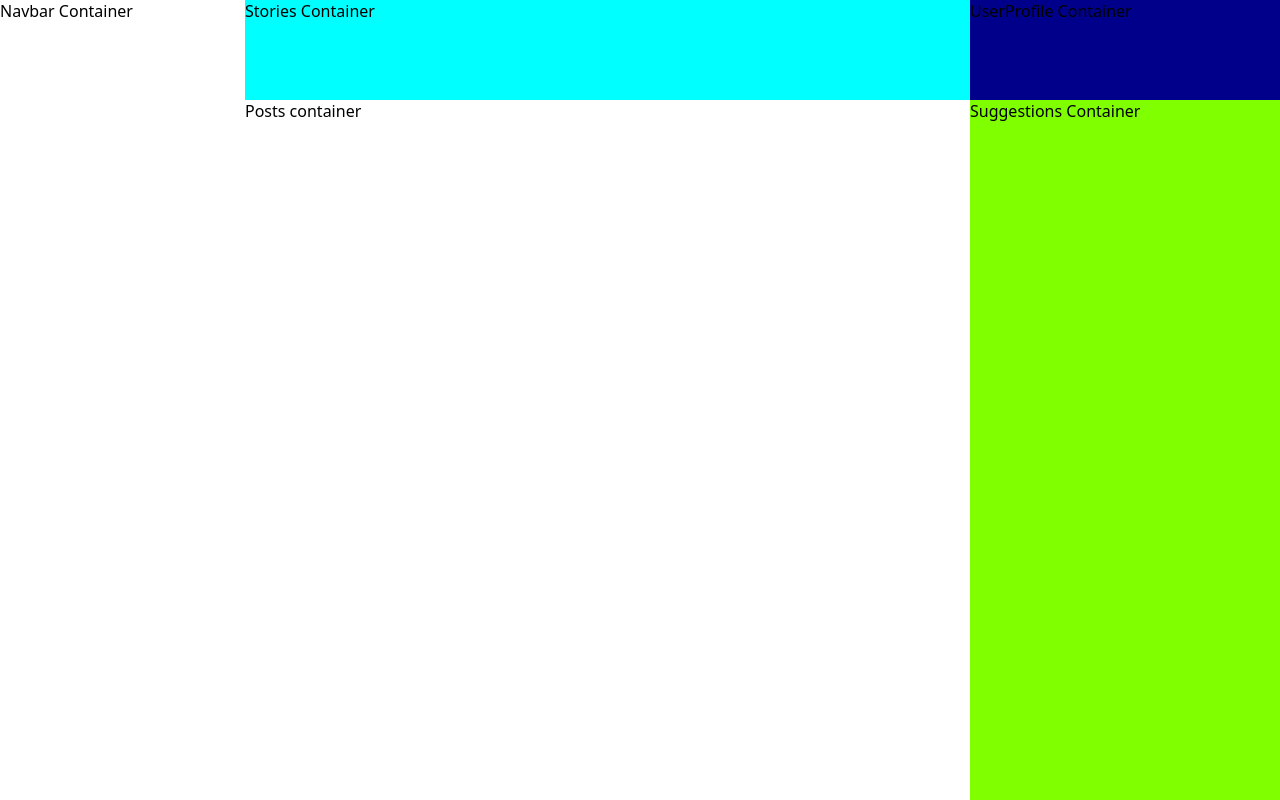
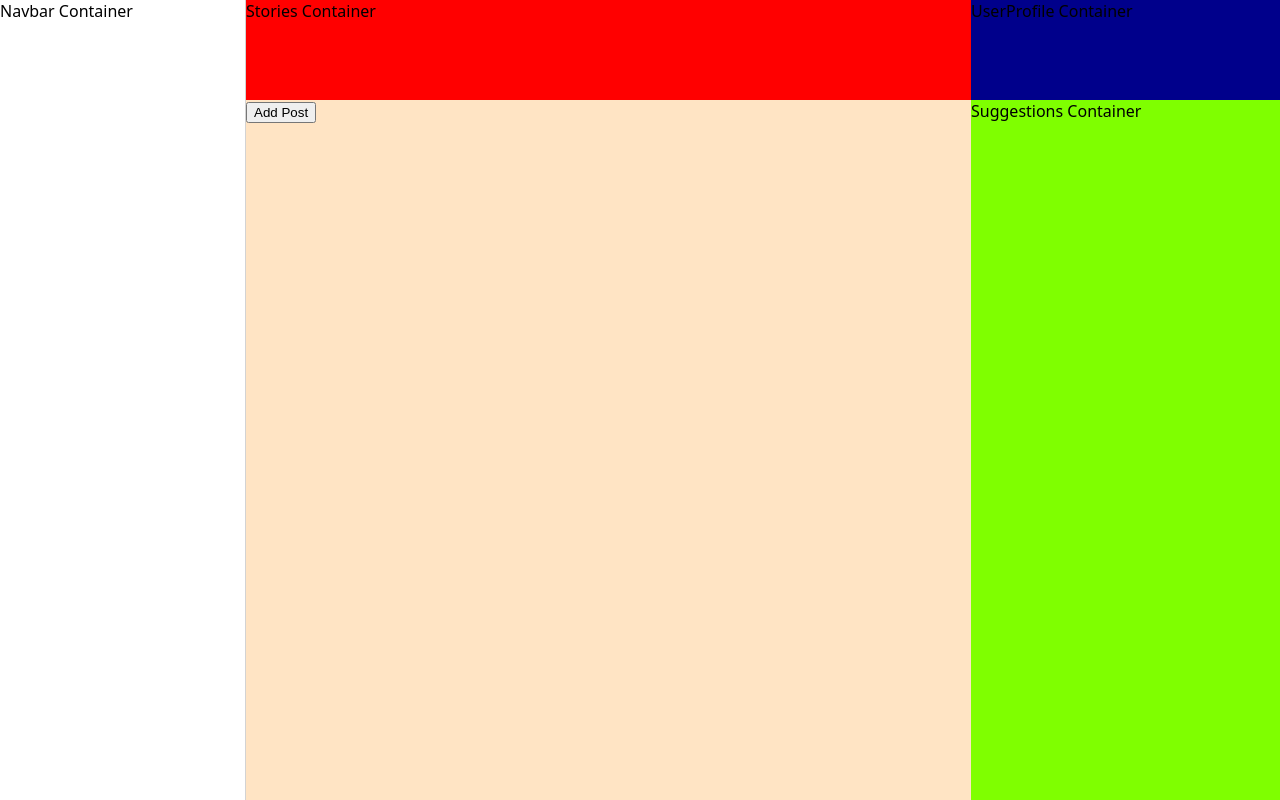
Before and after one commit to sandeep066/ts-instagram, a React (Create React App) app: page / in a window 1280 px wide. Shown: the top 800 px of the page. Built offline with nearby package versions, Linux system fonts and the light colour scheme.

Commit message:
chore: added insta icon,made navbar fixed and removed feed component

```diff
--- a/public/index.html
+++ b/public/index.html
@@ -2,7 +2,7 @@
 <html lang="en">
   <head>
     <meta charset="utf-8" />
-    <link rel="icon" href="%PUBLIC_URL%/favicon.ico" />
+    <link rel="icon" href="%PUBLIC_URL%/ig-icon.png" />
     <meta name="viewport" content="width=device-width, initial-scale=1" />
     <meta name="theme-color" content="#000000" />
     <meta
--- a/src/App.tsx
+++ b/src/App.tsx
@@ -5,11 +5,9 @@ import "./styles/insta-stories-profile.scss";
 import "./styles/insta-posts-sidebar.scss";
 import "./styles/global.css";
 import { PostsProvider } from "./contexts/PostsProvider";
-import Instagram from "./containers/feed/Feed";
 import NavBar from "./containers/navbar/NavBar";
 import Stories from "./containers/stories/Stories";
 import UserProfile from "./containers/userprofile/UserProfile";
-//import Feed from "./containers/feed/Feed";
 import Posts from "./containers/posts/Posts";
 import Suggestions from "./containers/suggestions/Suggestions";
 
@@ -23,7 +21,9 @@ const App: React.FC = () => {
           <UserProfile />
         </div>
         <div className="insta-posts-sidebar">
-          <Posts />
+          <PostsProvider>
+            <Posts />
+          </PostsProvider>
           <Suggestions />
         </div>
       </div>
--- a/src/containers/navbar/nav-bar.scss
+++ b/src/containers/navbar/nav-bar.scss
@@ -1,4 +1,8 @@
 .main-navbar {
+  position: fixed;
+  top: 0;
   width: 245px;
   height: 100vh;
+  border-right: 1px solid lightgray;
+  //background-color: black;
 }
--- a/src/containers/posts/Posts.tsx
+++ b/src/containers/posts/Posts.tsx
@@ -1,7 +1,17 @@
 import React from "react";
 import "./posts.scss";
+import { usePosts } from "../../contexts/PostsProvider";
+import PostItem from "../../components/post/PostItem";
 const Posts = () => {
-  return <div className="main-posts">Posts container</div>;
+  const { posts, addPost } = usePosts();
+  return (
+    <div className="main-posts">
+      <button onClick={addPost}>Add Post</button>
+      {posts.map((post) => (
+        <PostItem key={post.id} post={post} />
+      ))}
+    </div>
+  );
 };
 
 export default Posts;
--- a/src/containers/posts/posts.scss
+++ b/src/containers/posts/posts.scss
@@ -1,4 +1,6 @@
 .main-posts {
   width: 725px;
   height: calc(100vh - 100px);
+  margin-left: 246px;
+  background-color: bisque;
 }
--- a/src/containers/stories/stories.scss
+++ b/src/containers/stories/stories.scss
@@ -1,5 +1,6 @@
 .main-stories {
   width: 725px;
   height: 100px;
-  background-color: aqua;
+  background-color: red;
+  margin-left: 246px;
 }
```
Also changed, not shown: src/containers/feed/Feed.tsx (deleted, +0 -18 lines), public/ig-icon.png (added).
